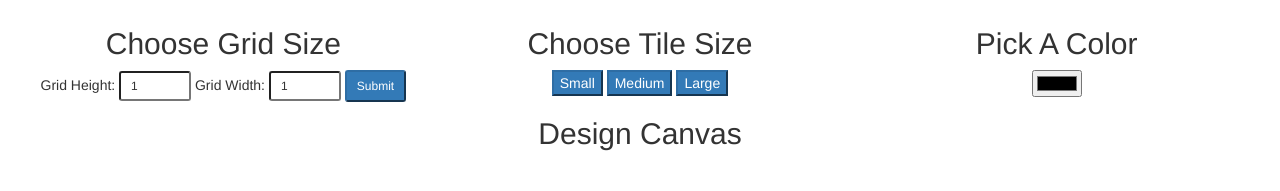
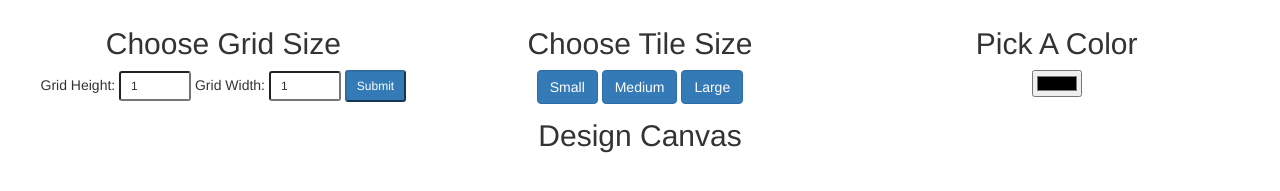
Before and after one commit to taylorputorti/colorgrid, a plain HTML site: page index.html in a window 1280 px wide. Shown: the part 267-458 px from the top of the page. Drawn offline with nearby package versions, Linux system fonts and the light colour scheme.

Commit message:
changed buttons

```diff
--- a/index.html
+++ b/index.html
@@ -31,9 +31,9 @@
   </div>
     <div class="col-lg-4 col-md-6 col-sm-12">
       <h2>Choose Tile Size</h2>
-      <button type="button" class="bttn btn-md btn-primary" id="small">Small</button>
-      <button type="button" class="bttn btn-md btn-primary" id="medium">Medium</button>
-      <button type="button" class="bttn btn-md btn-primary" id="large">Large</button>
+      <button type="button" class="btn btn-md btn-primary" id="small">Small</button>
+      <button type="button" class="btn btn-md btn-primary" id="medium">Medium</button>
+      <button type="button" class="btn btn-md btn-primary" id="large">Large</button>
     </div>
 
     <div class="col-lg-4 col-md-6 col-sm-12">
```
